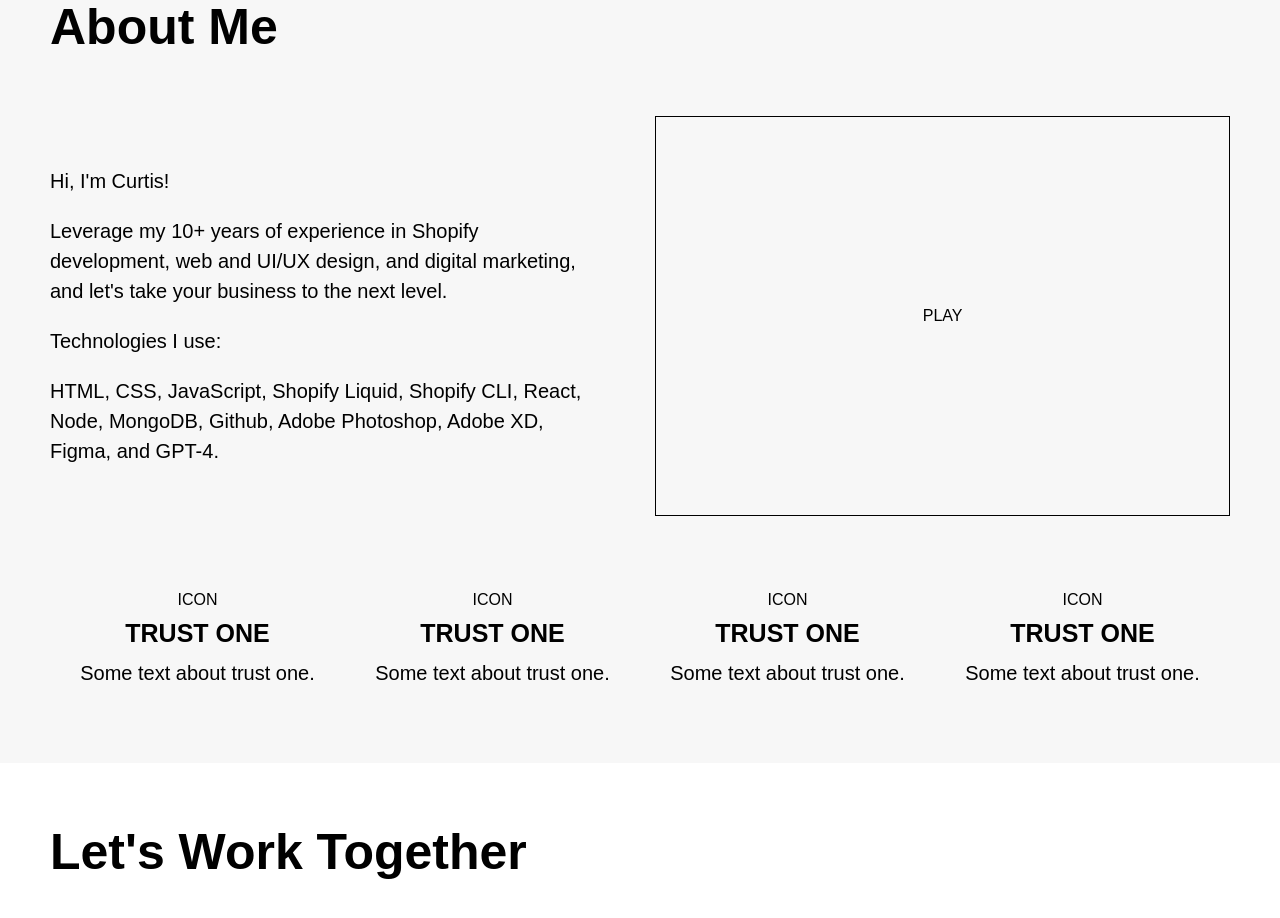
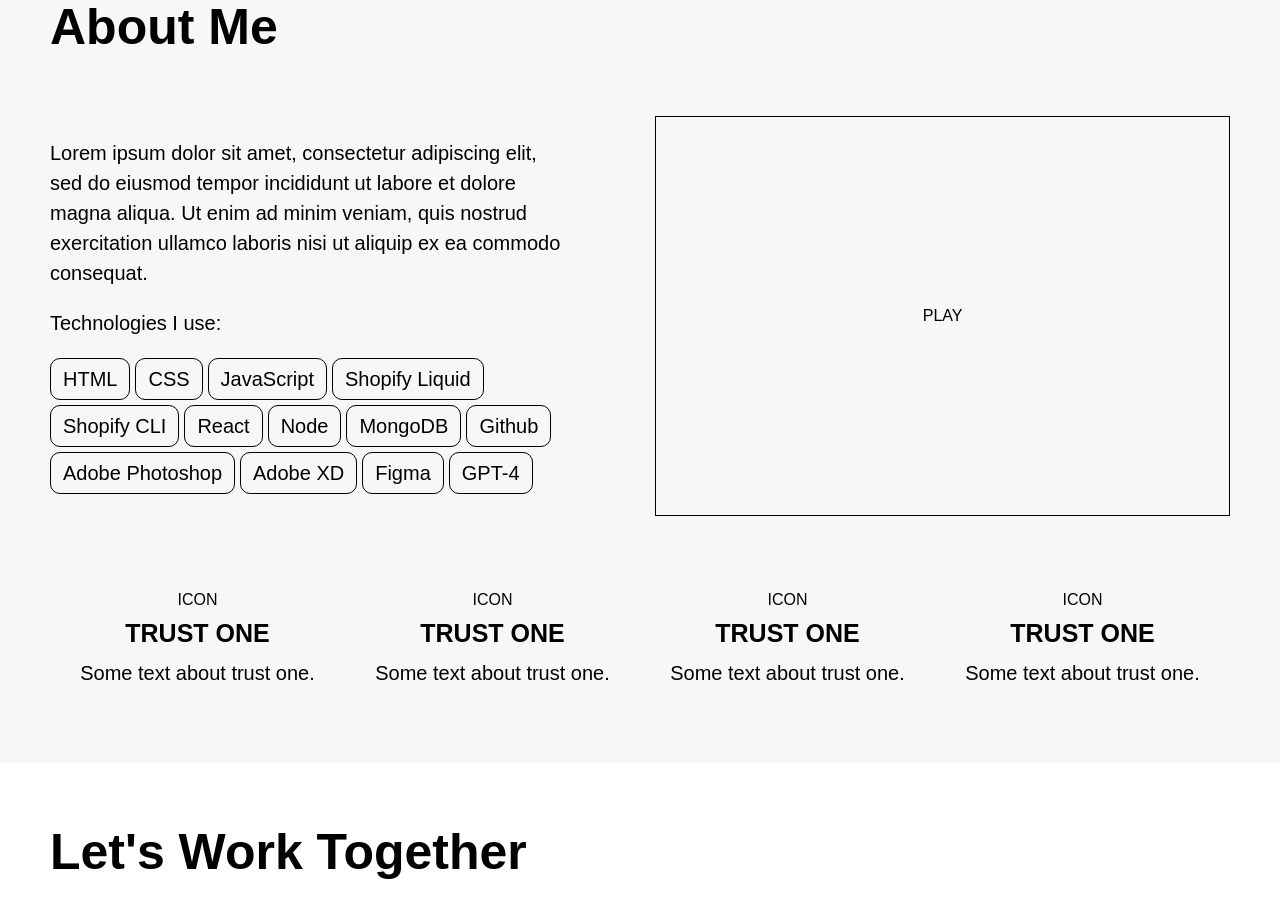
Before and after one commit to cstudiodev/curtishill, a React (Create React App) app: page / in a window 1280 px wide. Shown: the part 1500-2418 px from the top of the page. Built offline with nearby package versions, Linux system fonts and the light colour scheme.

Commit message:
technology pills

```diff
--- a/src/components/About.js
+++ b/src/components/About.js
@@ -7,10 +7,23 @@ const About = () => {
         <h2 className='about-heading'>About Me</h2>
         <div className='about-video-with-text-container'>
           <div className='about-text-section'>
-            <p className='about-text'>Hi, I'm Curtis!</p>
-            <p className='about-text'>Leverage my 10+ years of experience in Shopify development, web and UI/UX design, and digital marketing, and let's take your business to the next level.</p>
+            <p className='about-text'>Lorem ipsum dolor sit amet, consectetur adipiscing elit, sed do eiusmod tempor incididunt ut labore et dolore magna aliqua. Ut enim ad minim veniam, quis nostrud exercitation ullamco laboris nisi ut aliquip ex ea commodo consequat.</p>
             <p className='about-text'>Technologies I use:</p>
-            <p className='about-text'>HTML, CSS, JavaScript, Shopify Liquid, Shopify CLI, React, Node, MongoDB, Github, Adobe Photoshop, Adobe XD, Figma, and GPT-4.</p>
+            <div className='about-technology-container'>
+              <p className='about-technology'>HTML</p>
+              <p className='about-technology'>CSS</p>
+              <p className='about-technology'>JavaScript</p>
+              <p className='about-technology'>Shopify Liquid</p>
+              <p className='about-technology'>Shopify CLI</p>
+              <p className='about-technology'>React</p>
+              <p className='about-technology'>Node</p>
+              <p className='about-technology'>MongoDB</p>
+              <p className='about-technology'>Github</p>
+              <p className='about-technology'>Adobe Photoshop</p>
+              <p className='about-technology'>Adobe XD</p>
+              <p className='about-technology'>Figma</p>
+              <p className='about-technology'>GPT-4</p>
+            </div>
           </div>
           <div className='about-video-section'>
             <div className='about-video'>PLAY</div>
--- a/src/index.css
+++ b/src/index.css
@@ -328,11 +328,20 @@ button, input[type="button"], input[type="submit"] {
 
 .about-text {
   padding-bottom: 20px;
+  max-width: 95%;
 
 }
 
-.about-text:last-of-type {
-  padding-bottom: 0px;
+.about-technology-container {
+  display: flex;
+  flex-wrap: wrap;
+  gap: 5px;
+}
+
+.about-technology {
+  padding: 5px 12px;
+  border: 1px solid #000;
+  border-radius: 10px;
 }
 
 .about-video-section {
```
